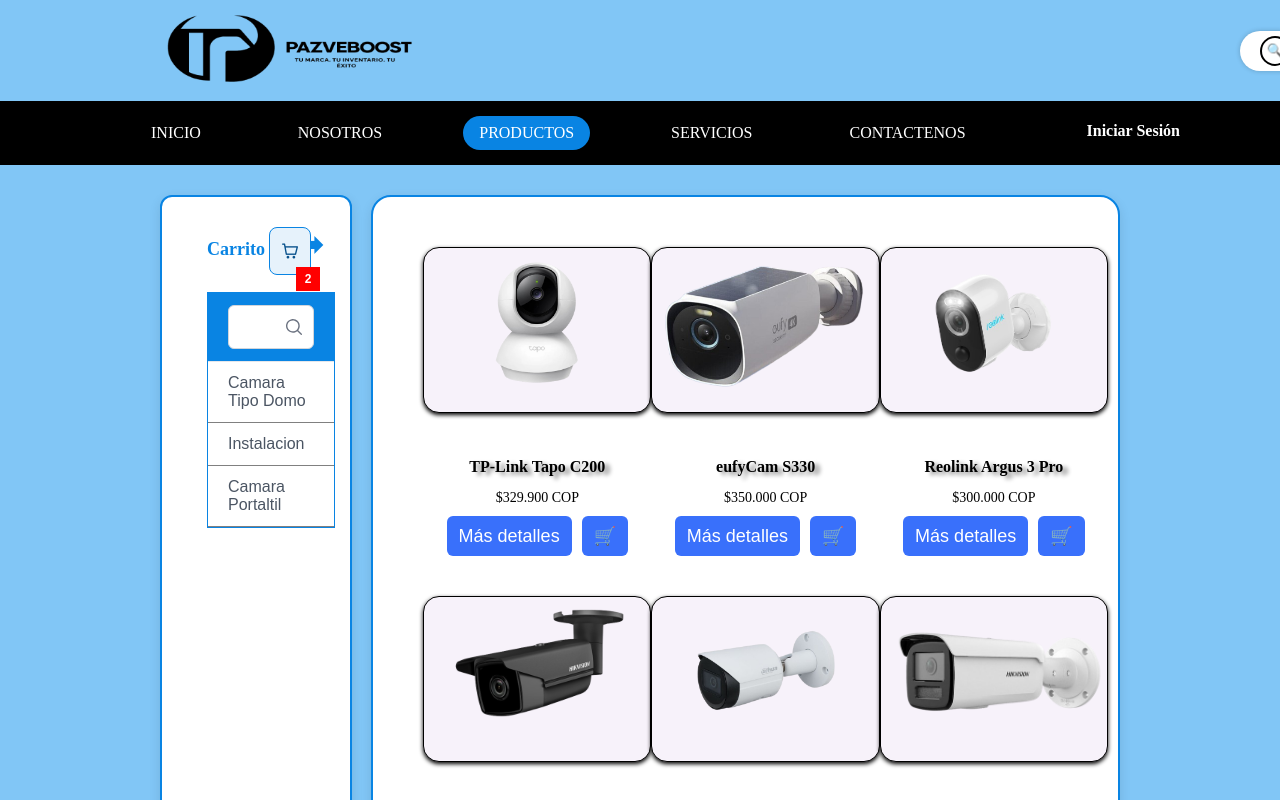
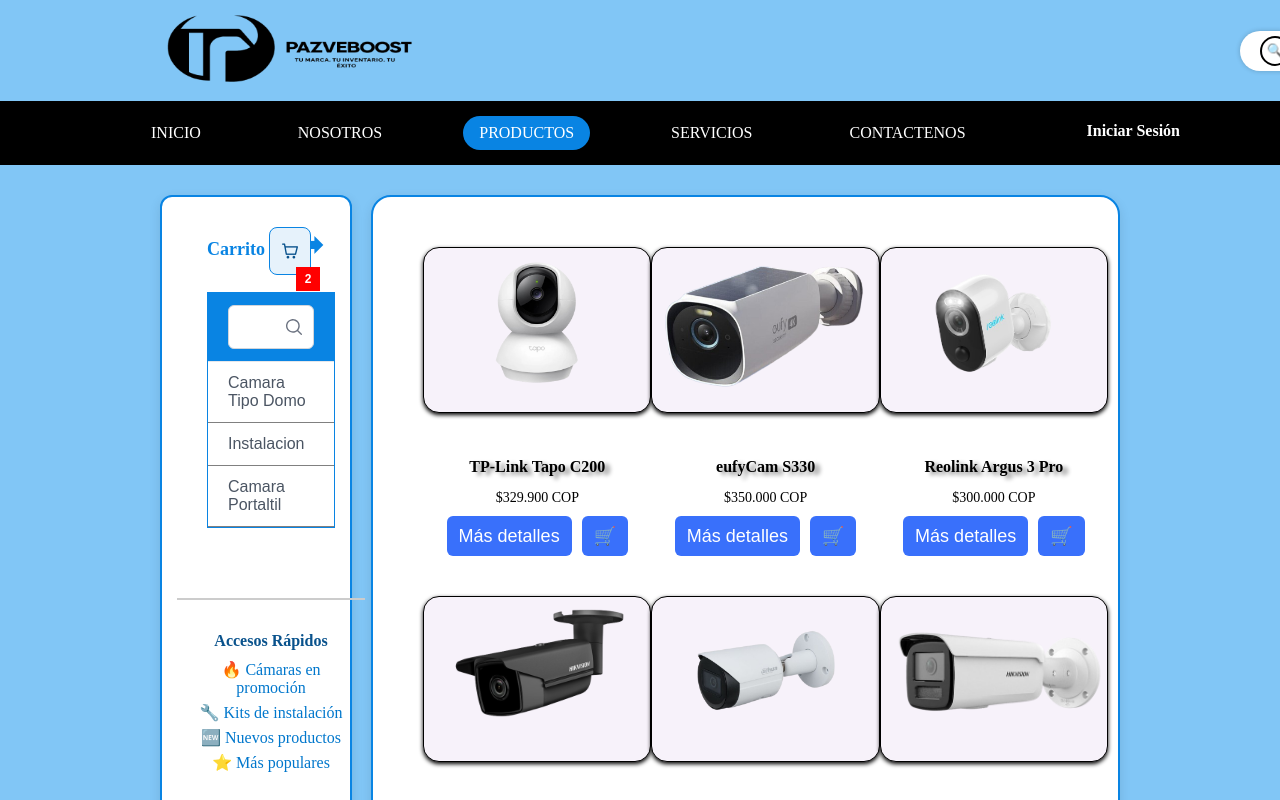
Before and after one commit to jhojang02/PazveBoost, a React (Vite) app: page / in a window 1280 px wide. Shown: the top 800 px of the page. Built offline with nearby package versions, Linux system fonts and the light colour scheme; a web font is replaced by a local one.

Commit message:
Se realizaron los cambios finales para la vista de las paginas productos y servicios para hacer el pull request

```diff
--- a/src/App.jsx
+++ b/src/App.jsx
@@ -1,5 +1,5 @@
 import { PrimeReactProvider, PrimeReactContext } from 'primereact/api';
-import BasicDemo, { Header, CarritoCompras, WithoutCancelDemo } from './pages/Servicios';
+import BasicDemo, { Header, CarritoCompras, WithoutCancelDemo, AccesosRapidos} from './pages/Servicios';
 import Home from './pages/Home';
 import './index.css';
 
@@ -12,11 +12,12 @@
       <div className='body'>
         <div className='sidebar'>
           <div className='carrito-container'>
-            <CarritoCompras />
+          <CarritoCompras/>
           </div>
           <div className='carrito-header'>
           <h3 className='name_car'>Carrito <span className='simbolo'>➡</span> </h3>
           <BasicDemo />
+          <AccesosRapidos />
           <div className='estrellas'>
             <h4>! Califica nuestra pagina ¡  😊  </h4>
           <WithoutCancelDemo />
--- a/src/index.css
+++ b/src/index.css
@@ -11,6 +11,7 @@
 
 .contenedor {
   width: 78%;
+  height: auto;
   margin-top: 30px;
   border-radius: 20px;
 }
@@ -24,7 +25,7 @@
   justify-content: center;
   justify-items: center;
   margin: 10px;
-  margin-top: 40vh;
+  margin-top: 10vh;
   color: #0984e3;
 }
 
@@ -35,3 +36,9 @@
 .calificacion .p-rating .p-rating-item{
   border: 0;
 }
+
+.p-rating-item-active,
+.p-rating-item.p-focus {
+  background-color: transparent !important;
+  box-shadow: none !important;
+}
--- a/src/pages/Servicios.jsx
+++ b/src/pages/Servicios.jsx
@@ -103,4 +103,18 @@
     );
 }
 
-export { Header, CarritoCompras, WithoutCancelDemo};
+function AccesosRapidos() {
+  return (
+    <div class="sidebar-accessos">
+  <h4>Accesos Rápidos</h4>
+  <ul class="accessos-lista">
+    <li><a href="#promociones">🔥 Cámaras en promoción</a></li>
+    <li><a href="#kits">🔧 Kits de instalación</a></li>
+    <li><a href="#nuevos">🆕 Nuevos productos</a></li>
+    <li><a href="#populares">⭐ Más populares</a></li>
+  </ul>
+</div>
+  )
+}
+
+export { Header, CarritoCompras, WithoutCancelDemo, AccesosRapidos};
--- a/src/styles/Servicios.css
+++ b/src/styles/Servicios.css
@@ -223,3 +223,41 @@
   top: 10px;
   right: 10px;
 }
+
+/* Accesos Rapido  */
+.sidebar-accessos {
+  margin-top: 70px;
+  padding: 10px;
+  border-top: 2px solid #ccc;
+}
+
+.sidebar-accessos h4 {
+  font-size: 16px;
+  margin-bottom: 10px;
+  text-align: center;
+  color: #09528c;
+}
+
+.accessos-lista {
+  list-style: none;
+  text-align: center;
+  margin-top: 30px;
+  padding: 0;
+  margin: 0;
+}
+
+.accessos-lista li {
+  margin: 6px 0;
+}
+
+.accessos-lista a {
+  text-decoration: none;
+  color: #0077cc;
+  font-weight: 500;
+  transition: color 0.2s ease;
+}
+
+.accessos-lista a:hover {
+  color: #004b8c;
+  text-decoration: underline;
+}
```
